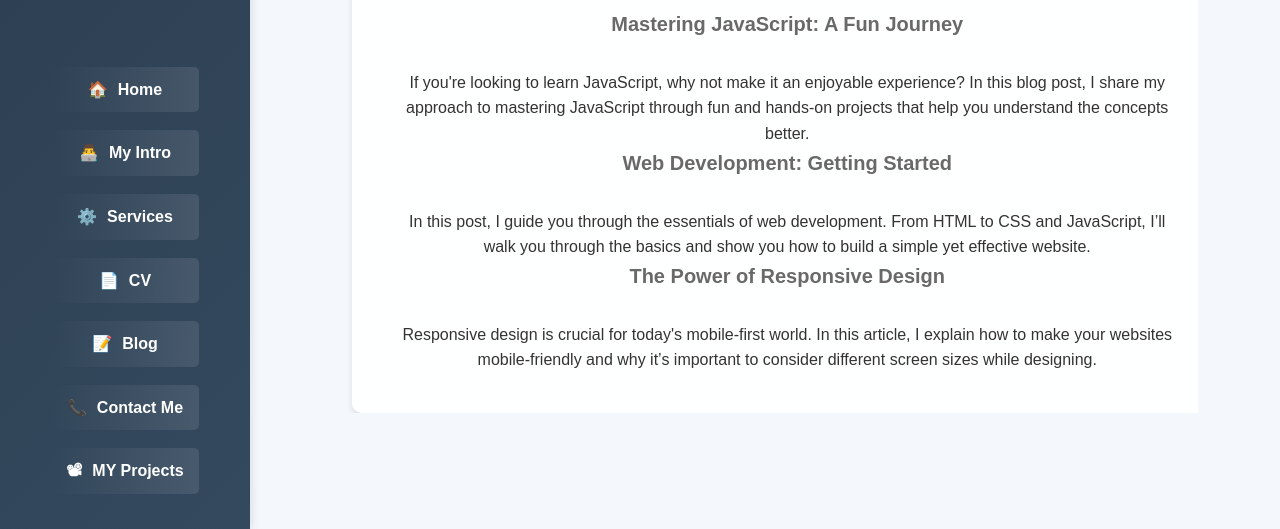
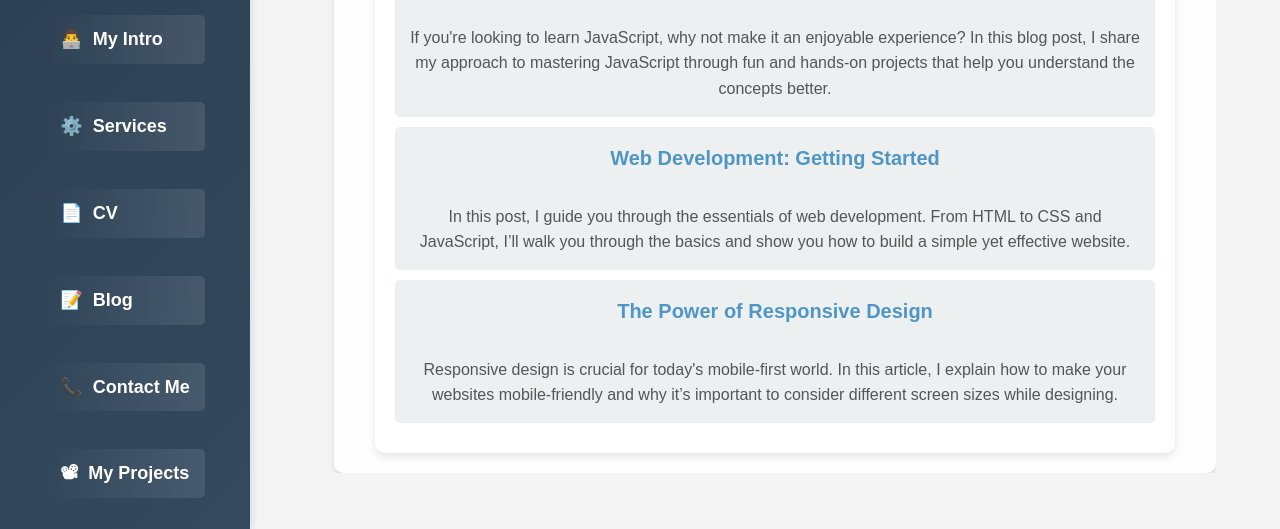
Before and after one commit to JawadAbbasi14/My_portfolio, a plain HTML site: page blog.html in a window 1280 px wide. Shown: the part 271-800 px from the top of the page. Drawn offline with Linux system fonts and the light colour scheme; a script that the page names is missing.

Commit message:
Update blog.html

```diff
--- a/blog.html
+++ b/blog.html
@@ -4,35 +4,111 @@
 <head>
     <meta charset="UTF-8">
     <meta name="viewport" content="width=device-width, initial-scale=1.0">
-    <title>Blog pages</title>
+    <title>Blog Pages</title>
     <link rel="stylesheet" href="style.css">
+    <style>
+        body {
+            font-family: 'Arial', sans-serif;
+            background-color: #f4f4f4;
+            margin: 0;
+            padding: 0;
+        }
+        .container {
+            display: flex;
+        }
+        .sidebar {
+            width: 250px;
+            background-color: #2c3e50;
+            color: white;
+            padding: 20px;
+            height: 100vh;
+            position: fixed;
+        }
+        .sidebar h1, .sidebar h2 {
+            text-align: center;
+        }
+        .sidebar nav ul {
+            list-style: none;
+            padding: 0;
+        }
+        .sidebar nav ul li {
+            padding: 10px;
+        }
+        .sidebar nav ul li a {
+            text-decoration: none;
+            color: white;
+            display: flex;
+            align-items: center;
+            font-size: 18px;
+        }
+        .sidebar nav ul li a .icon {
+            margin-right: 10px;
+        }
+        .main {
+            margin-left: 270px;
+            padding: 20px;
+        }
+        .blogcontainer {
+            max-width: 800px;
+            margin: auto;
+            background: white;
+            padding: 20px;
+            border-radius: 10px;
+            box-shadow: 0 4px 8px rgba(0, 0, 0, 0.1);
+        }
+        .blogcontainer h1 {
+            text-align: center;
+            color: #2c3e50;
+        }
+        .blogitem {
+            background: #ecf0f1;
+            padding: 15px;
+            margin: 10px 0;
+            border-radius: 5px;
+        }
+        .blogitem h2 {
+            color: #2980b9;
+        }
+        .blogitem p {
+            color: #555;
+        }
+        button {
+            display: block;
+            margin: 20px auto;
+            padding: 10px 20px;
+            background: #27ae60;
+            border: none;
+            border-radius: 5px;
+        }
+        button a {
+            color: white;
+            text-decoration: none;
+            font-size: 16px;
+        }
+    </style>
 </head>
 
 <body>
-
     <div class="container">
-        <!-- Sidebar -->
-        <div class="sidebar sidebar-go">
+        <div class="sidebar">
             <div class="sidebar-header">
-                <h1><b>Develper</b></h1>
+                <h1><b>Developer</b></h1>
                 <h2>Jawad</h2>
             </div>
             <nav>
                 <ul>
-                    <li><a href="/" class="nav-item"><span class="icon">🏠</span>Home</a></li>
-                    <li><a href="myintro.html" class="nav-item"><span class="icon">👨‍💻</span>My Intro</a></li>
-                    <li><a href="services.html" class="nav-item"><span class="icon">⚙️</span>Services</a></li>
-                    <li><a href="cv.html" class="nav-item"><span class="icon">📄</span>CV</a></li>
-                    <li><a href="blog.html" class="nav-item"><span class="icon">📝</span>Blog</a></li>
-                    <li><a href="contactme.html" class="nav-item"><span class="icon">📞</span>Contact Me</a></li>
-                    <li><a href="myProject..html" class="nav-item"><span class="icon">📽</span>MY Projects</a></li>
+                    <li><a href="/"><span class="icon">🏠</span>Home</a></li>
+                    <li><a href="myintro.html"><span class="icon">👨‍💻</span>My Intro</a></li>
+                    <li><a href="services.html"><span class="icon">⚙️</span>Services</a></li>
+                    <li><a href="cv.html"><span class="icon">📄</span>CV</a></li>
+                    <li><a href="blog.html"><span class="icon">📝</span>Blog</a></li>
+                    <li><a href="contactme.html"><span class="icon">📞</span>Contact Me</a></li>
+                    <li><a href="myProject.html"><span class="icon">📽</span>My Projects</a></li>
                 </ul>
             </nav>
         </div>
-
         <div class="main">
-            <div class="blogcountanier">
-
+            <div class="blogcontainer">
                 <h1>BLOGS BY JAWAD</h1>
                 <div class="blogitem">
                     <h2>Mastering JavaScript: A Fun Journey</h2>
@@ -49,8 +125,6 @@
             </div>
         </div>
     </div>
-
-
     <button><a href="index.html">Go Home</a></button>
     <script src="script.js"></script>
 </body>
```
